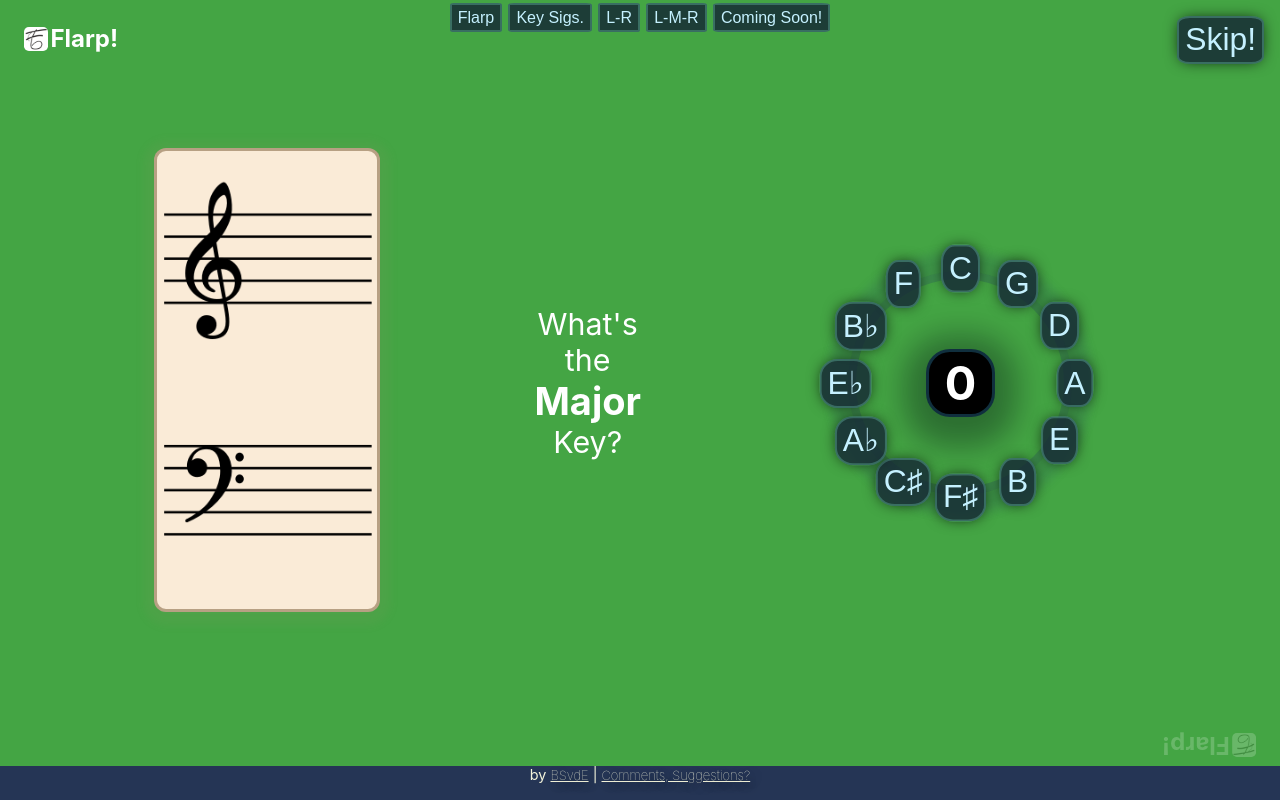
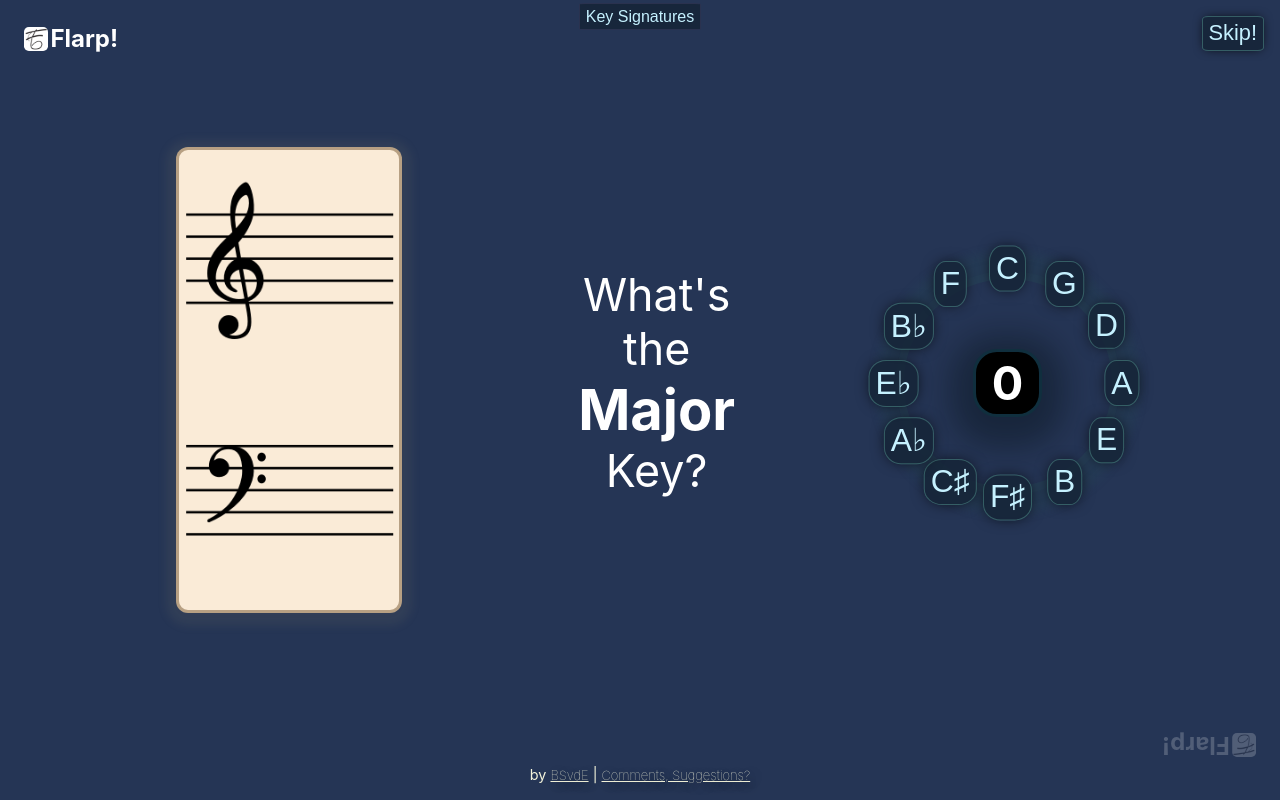
Before and after one commit to bsantero/flarp-music-quiz, a React (Create React App) app: page / in a window 1280 px wide. Built offline with nearby package versions, Linux system fonts and the light colour scheme.

Commit message:
Implement basic routing nagivation and tabled for later

```diff
--- a/src/components/App/App.css
+++ b/src/components/App/App.css
@@ -25,7 +25,7 @@
   padding: var(--button-padding);
   box-shadow: 0 0 0.5em -0.13em black;
   font-size: calc(10.2 * var(--button-text) / 10);
-  border: 2px solid rgb(127 229 204 / 29%);
+  border: 1.8px solid rgb(127 229 204 / 29%);
 }
 
 .themed-button:hover {
@@ -151,3 +151,11 @@ button .loser {
 .credit a:focus {
   color: rgb(197, 197, 174);
 }
+
+@media only screen and (max-device-width: 768px) and (orientation: portrait) {
+  .App-main {
+    flex-wrap: nowrap;
+    flex-direction: column;
+    justify-content: space-around;
+  }
+}
--- a/src/components/App/App.js
+++ b/src/components/App/App.js
@@ -9,7 +9,6 @@ import { QuizLeftMidRight as QuizLMR } from '../Quizzes/QuizLeftMidRight.js';
 
 import './App.css';
 import './App-testing.css';
-import '../../styles/flexbox.css';
 
 // Constants
 
--- a/src/components/Navigation/Navigation.js
+++ b/src/components/Navigation/Navigation.js
@@ -15,29 +15,31 @@ function NavButton(props) {
 export function Navigation(props) {
   return (
     <div className="navigation float-top">
-      <NavButton setCurrentQuiz={props.setCurrentQuiz} quiz={0} label="Flarp" />{' '}
       <NavButton
         setCurrentQuiz={props.setCurrentQuiz}
         quiz={'KeySig'}
-        label="Key Sigs."
-      />
-      <NavButton
-        setCurrentQuiz={props.setCurrentQuiz}
-        quiz={'LR'}
-        label="L-R"
-      />
-      <NavButton
-        setCurrentQuiz={props.setCurrentQuiz}
-        quiz={'LMR'}
-        label="L-M-R"
-      />
-      <NavButton
-        setCurrentQuiz={props.setCurrentQuiz}
-        quiz={1}
-        label="Coming Soon!"
+        label="Key Signatures"
       />
     </div>
   );
 }
 
+//   <NavButton setCurrentQuiz={props.setCurrentQuiz} quiz={0} label="Flarp" />{' '} */
+
+// { </div>  <NavButton
+//   setCurrentQuiz={props.setCurrentQuiz}
+//   quiz={'LR'}
+//   label="L-R"
+// />
+// <NavButton
+//   setCurrentQuiz={props.setCurrentQuiz}
+//   quiz={'LMR'}
+//   label="L-M-R"
+// />
+// <NavButton
+//   setCurrentQuiz={props.setCurrentQuiz}
+//   quiz={1}
+//   label="Coming Soon!" }
+// />
+
 export default Navigation;
--- a/src/components/Navigation/nav-test.css
+++ b/src/components/Navigation/nav-test.css
@@ -8,7 +8,8 @@
 
 .navigation .themed-button {
   margin: 0.2em;
-  border-radius: 7%;
+  border-radius: 5%;
   font-size: 1em;
   box-shadow: none;
+  border: 1px solid rgba(60, 60, 96, 0.54);
 }
--- a/src/components/QuizKeySignatures/QuizKeySignatures.js
+++ b/src/components/QuizKeySignatures/QuizKeySignatures.js
@@ -8,7 +8,6 @@ import {
 import './style.css';
 import './circle.css';
 import './mediaqueries.css';
-import '../../styles/flexbox.css';
 
 const DEFAULT_MODE = 'major';
 const DEFAULT_MODE_ARRAY = 'majorKeys';
--- a/src/components/QuizKeySignatures/mediaqueries.css
+++ b/src/components/QuizKeySignatures/mediaqueries.css
@@ -1,10 +1,9 @@
 @media only screen and (max-device-width: 4000px) and (orientation: landscape) {
   .Quiz-main {
-    background-color: rgb(68, 165, 68) !important;
-
+    /* background-color: rgb(68, 165, 68) !important; */
     flex-wrap: wrap;
     flex-direction: row;
-    /* justify-content: space-around safe; */
+    justify-content: center;
   }
 
   .Question-bar {
@@ -13,42 +12,47 @@
     flex: 0;
   }
 
-  /* .App-main .child:not(:first-child) {
-    flex: 1;
-  } */
+  .Question-bar {
+    flex-grow: 0;
+  }
 
-  .question-bar {
-    flex-grow: 1;
+  .Question-bar h3 {
+    font-size: 3.5vmax;
   }
 
   .image-container {
     flex-grow: 1;
   }
 
-  .image-container,
   .circleOfFifths {
-    /* margin-bottom: 1em; */
-  }
-
-  .circleOfFifths {
-    flex: 2;
-  }
-
-  /* .circle {
-    max-width: 33vmax;
-    max-height: 33vmax;
-}*/
-
-  .circle .tick {
-    /* left: calc(14vmax - .8em) !important;
-    top: calc(14vmax - .8em) !important; */
-  }
-
-  .App-footer .Logo-title {
-    /* display: none; */
+    flex: 1.5;
   }
 }
 
-/* @media only screen and (min-device-width: 768px) and (orientation: portrait) and (-webkit-min-device-pixel-ratio: 1) { */
-@media only screen and (min-device-width: 768px) and (orientation: portrait) {
+@media only screen and (max-device-width: 768px) and (orientation: portrait) {
+  .App-main .child:first-child {
+    /* width: 100%; */
+  }
+
+  .Question-bar {
+    flex-grow: 0;
+    order: 3;
+  }
+
+  .Question-bar .question {
+    margin: auto;
+    margin-top: 0.2em;
+    margin-bottom: 0.2em;
+  }
+
+  .image-container {
+    margin-top: 1em;
+    flex-grow: 1;
+    display: flex;
+  }
+
+  /* .image-container, */
+  .circleOfFifths {
+    flex-grow: 6;
+  }
 }
--- a/src/components/QuizKeySignatures/style.css
+++ b/src/components/QuizKeySignatures/style.css
@@ -37,6 +37,8 @@ div.Score {
   position: absolute;
   top: 2vh;
   right: 2vh;
+  font-size: calc(var(--button-text) * 0.7) !important;
+  border-radius: 10% !important;
 }
 
 .Question-bar .question {
@@ -49,9 +51,7 @@ div.Score {
 
 .key-img {
   flex: 0 1;
-}
-
-.key-img {
+  margin: auto;
   order: 2;
 }
 
--- a/src/styles/flexbox.css
+++ /dev/null
@@ -1,34 +0,0 @@
-@media only screen and (max-device-width: 768px) and (orientation: portrait){
-    .App-main {
-        flex-wrap: nowrap;
-        flex-direction: column;
-        justify-content: space-around;
-    }
-
-    .App-main .child:first-child {
-        /* width: 100%; */
-    }
-
-    .Question-bar {
-        flex-grow: 0;
-        order: 3;
-    }
-
-    .Question-bar .question {
-        margin: auto;
-        margin-top: .2em;
-        margin-bottom: .2em;
-    }
-
-    .image-container {
-        margin-top: 1em;
-        flex-grow: 1;
-        display: flex;
-    }
-
-    /* .image-container, */
-    .circleOfFifths {
-        flex-grow: 6;
-    }
-
-}
```
